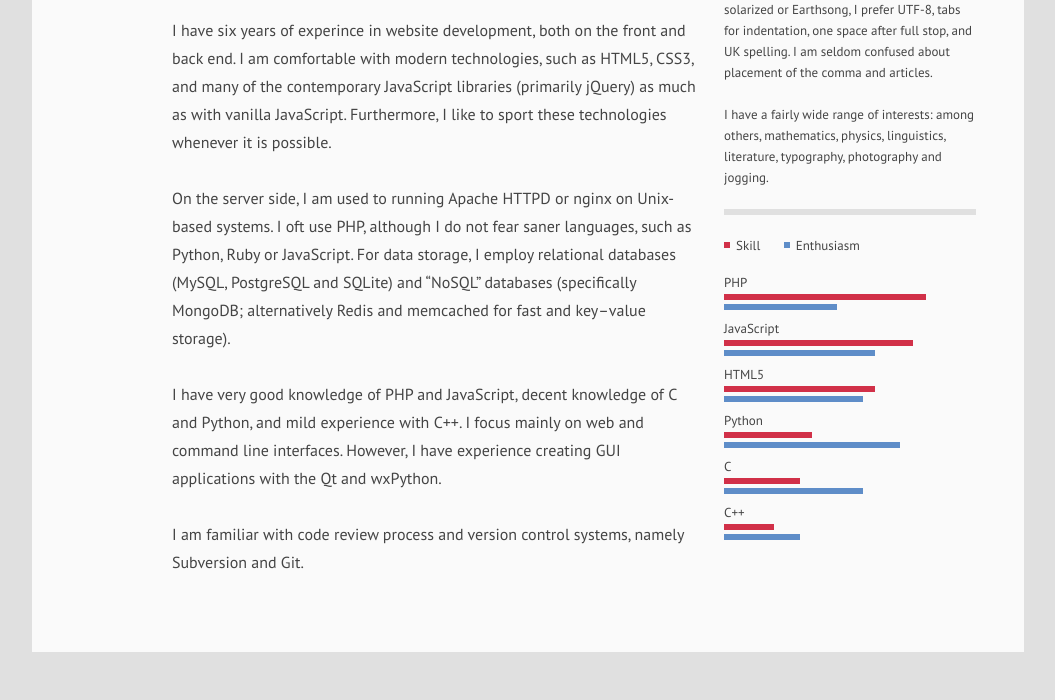
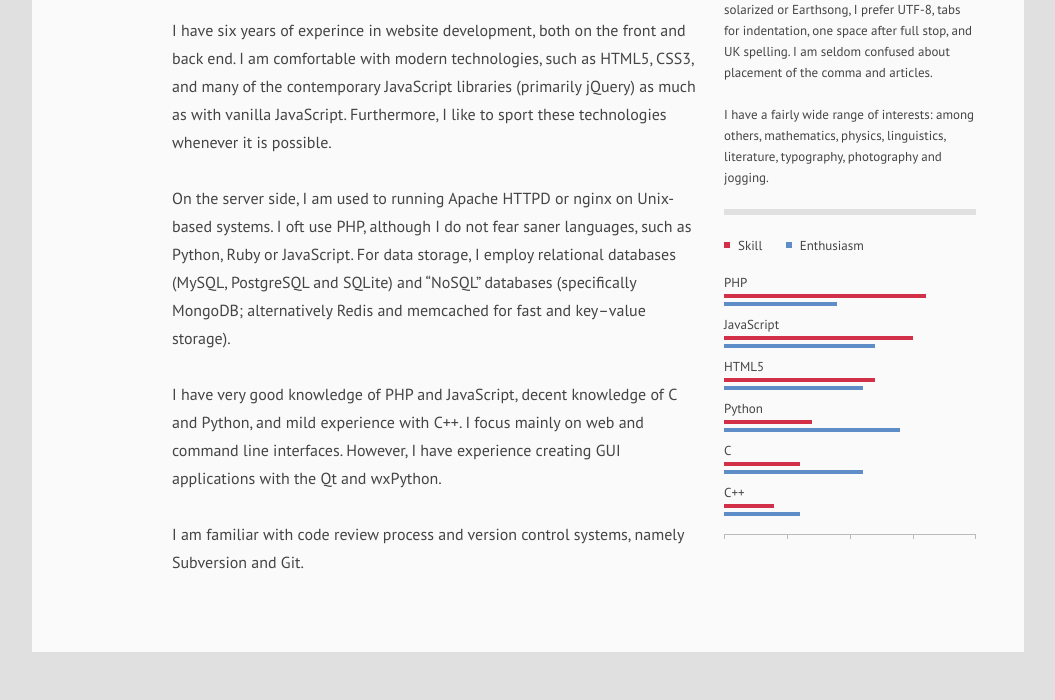
Before and after one commit to mgrabovsky/mgrabovsky.github.io, a PHP site: page / in a window 1280 px wide. Shown: the part 334-1034 px from the top of the page, without its empty margins (112-1167 px from the left). Run offline with PHP 8.4, Linux system fonts and the light colour scheme.

Commit message:
Add scale to skills chart

```diff
--- a/contact.html
+++ b/contact.html
@@ -7,7 +7,7 @@
     <meta name="author" content="Matěj Grabovský" />
     <meta name="viewport" content="width=device-width,initial-scale=1.0" />
     <meta name="robots" content="index,follow" />
-    <link rel="stylesheet" media="all" href="main.css?20130213" />
+    <link rel="stylesheet" media="all" href="main.css?20130801" />
 </head>
 <body class="contact">
     <header><nav><ul class="menu">
--- a/index.html
+++ b/index.html
@@ -7,7 +7,7 @@
     <meta name="author" content="Matěj Grabovský" />
     <meta name="viewport" content="width=device-width,initial-scale=1.0" />
     <meta name="robots" content="index,follow" />
-    <link rel="stylesheet" media="all" href="main.css?20130213" />
+    <link rel="stylesheet" media="all" href="main.css?20130801" />
 </head>
 <body class="profile">
     <header><nav><ul class="menu">
@@ -100,6 +100,9 @@
             <div><span style="width: 20%;" title="Skill: 20%"></span></div>
             <div><span style="width: 30%;" title="Enthusiasm: 30%"></span></div>
         </div>
+		<div class="scale">
+			<div><div></div></div>
+		</div>
     </div></footer>
 
     <script>var _gaq=[['_setAccount','UA-33838451-1'],['_trackPageview']];</script>
--- a/main.css
+++ b/main.css
@@ -155,7 +155,7 @@ body:after {
     display: inline-block;
     width: 6px;
     height: 6px;
-    margin: 0 6px 2px 0;
+    margin: 0 8px 2px 0;
     background: #d13048;
 }
 
@@ -175,12 +175,35 @@ body:after {
 
 .chart .row div span {
     display: block;
-    height: 6px;
+    height: 4px;
     background: #d13048;
 }
 
 .chart .row div + div span {
     background: #5e8dc8;
+}
+
+.chart .scale {
+	height: 4px;
+	margin-top: 18px;
+	padding-left: 62px;
+	border-top: 1px solid #bbb;
+	border-right: 1px solid #bbb;
+	border-left: 1px solid #bbb;
+}
+
+.chart .scale > div {
+	width: 125px;
+	height: 100%;
+	border-right: 1px solid #bbb;
+	border-left: 1px solid #bbb;
+}
+
+.chart .scale > div > div {
+	width: 1px;
+	padding-left: 61px;
+	height: 100%;
+	border-right: 1px solid #bbb;
 }
 
 
@@ -235,6 +258,20 @@ px      68    160    252    344    436
     }
 }
 
+@media only screen and (max-width: 767px) and (min-width: 480px) {
+    .chart .scale {
+    	padding-left: 108px;
+	}
+
+	.chart .scale > div {
+		width: 217px;
+	}
+
+	.chart .scale > div > div {
+		padding-left: 107px;
+	}
+}
+
 
 
 /** Mobile Layout: 320px (24px G, 34px M)
--- a/work.html
+++ b/work.html
@@ -7,7 +7,7 @@
     <meta name="author" content="Matěj Grabovský" />
     <meta name="viewport" content="width=device-width,initial-scale=1.0" />
     <meta name="robots" content="index,follow" />
-    <link rel="stylesheet" media="all" href="main.css?20130213" />
+    <link rel="stylesheet" media="all" href="main.css?20130801" />
 </head>
 <body class="work">
     <header><nav><ul class="menu">
```
